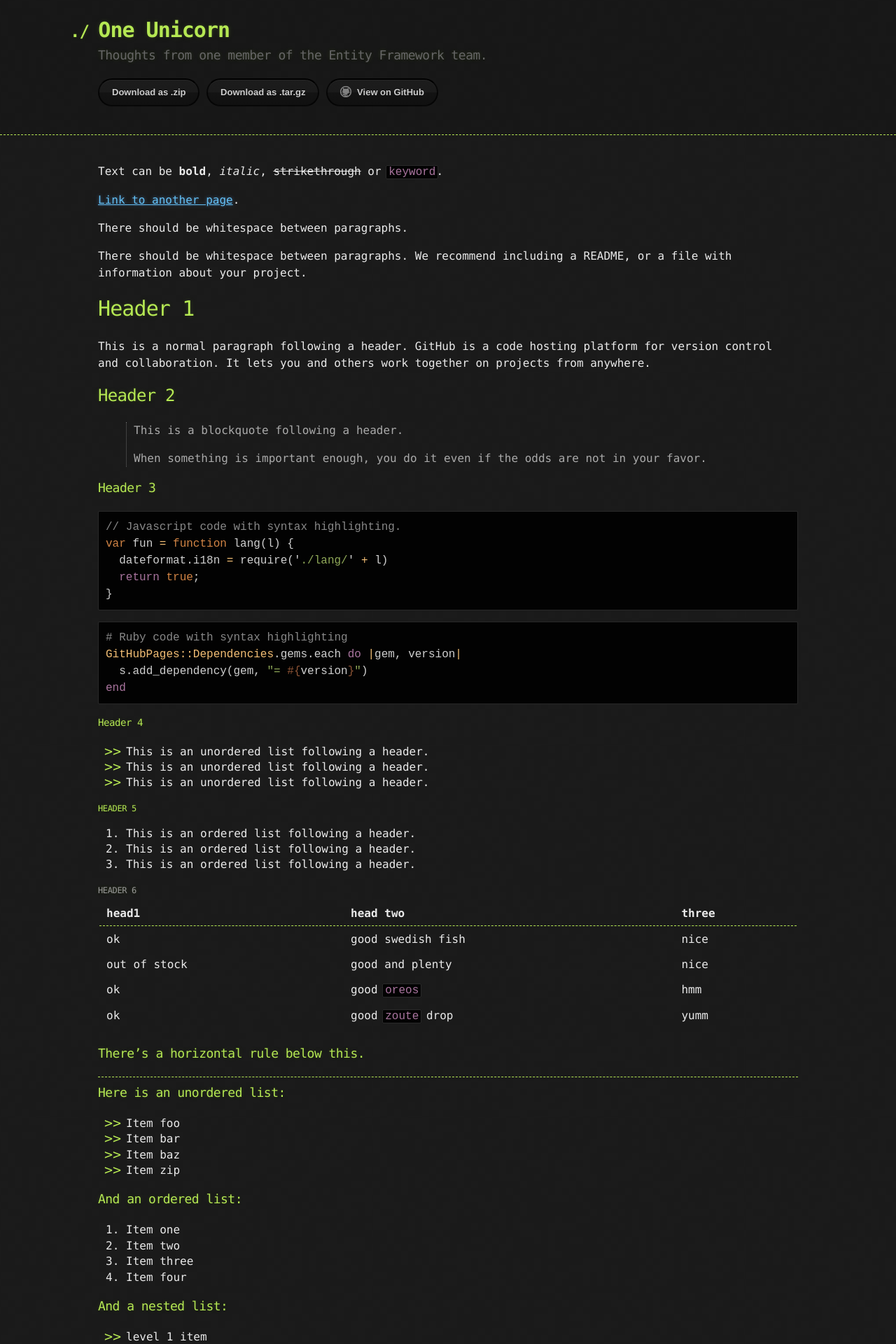
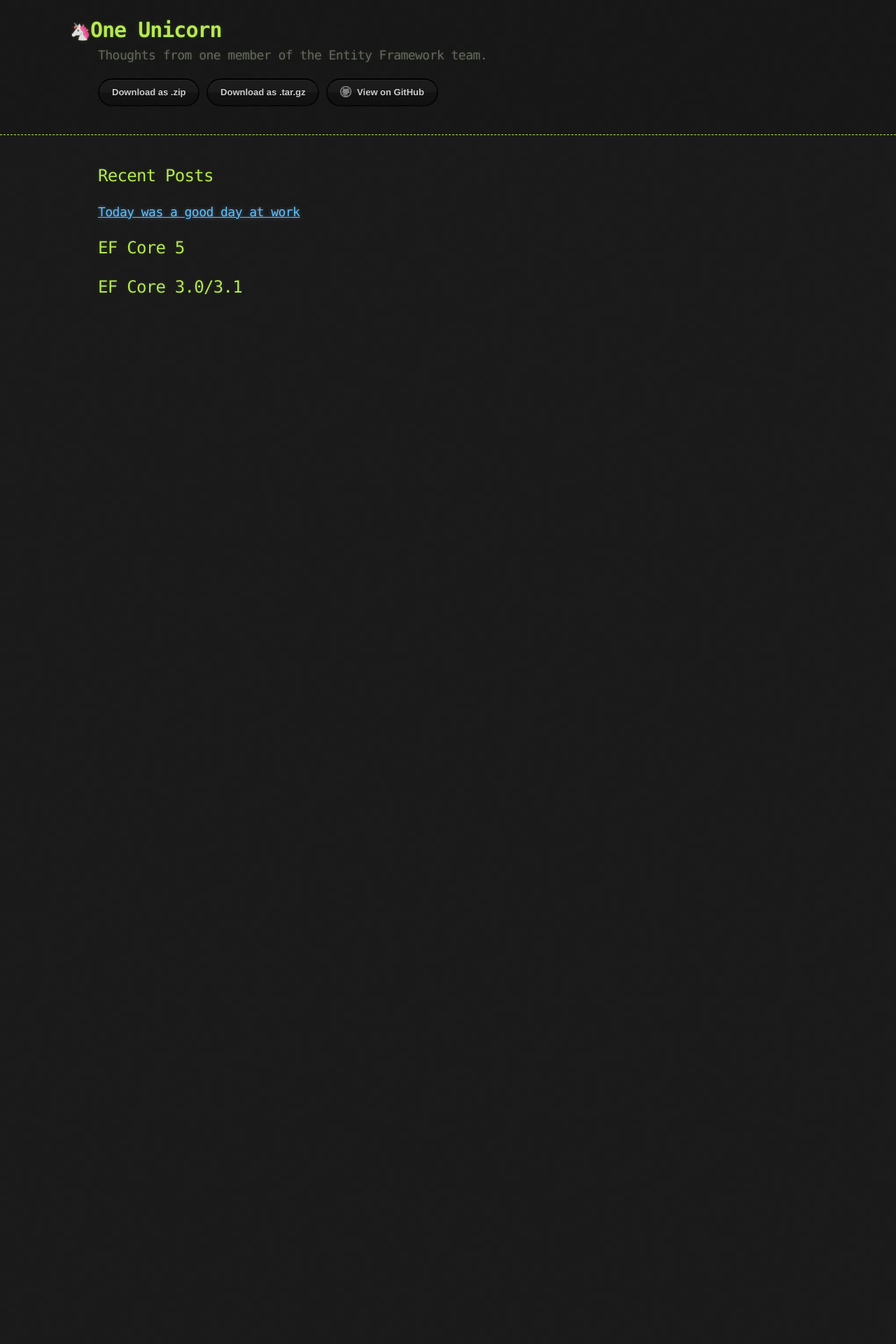
Before and after one commit to ajcvickers/ajcvickers.github.io, a Jekyll site: the page built from index.md, in a window 1280 px wide. Shown: the top 1920 px of the page at 70% size. Built offline with Jekyll 4.4.1, drawn with Linux system fonts in a browser that asks for light colours; our own code applies the rules of GitHub Pages for plain Markdown files; after the commit the page ends 900 px from its top, so only the background shows below that; some of the changed text lies outside the part shown.

Commit message:
How is it?

````diff
--- a/_sass/jekyll-theme-hacker.scss
+++ b/_sass/jekyll-theme-hacker.scss
@@ -78,7 +78,7 @@ header h1 {
 
 
 header h1:before {
-  content: "./ ";
+  content: "🦄";
   font-size: 24px;
 }
 
--- a/index.md
+++ b/index.md
@@ -2,122 +2,12 @@
 layout: default
 ---
 
-Text can be **bold**, _italic_, ~~strikethrough~~ or `keyword`.
+## Recent Posts
 
-[Link to another page](./another-page.html).
+### [Today was a good day at work](_posts/2020-02-05-today-was-a-good-day-at-work.md)
 
-There should be whitespace between paragraphs.
-
-There should be whitespace between paragraphs. We recommend including a README, or a file with information about your project.
-
-# Header 1
-
-This is a normal paragraph following a header. GitHub is a code hosting platform for version control and collaboration. It lets you and others work together on projects from anywhere.
-
-## Header 2
-
-> This is a blockquote following a header.
->
-> When something is important enough, you do it even if the odds are not in your favor.
-
-### Header 3
-
-```js
-// Javascript code with syntax highlighting.
-var fun = function lang(l) {
-  dateformat.i18n = require('./lang/' + l)
-  return true;
-}
-```
-
-```ruby
-# Ruby code with syntax highlighting
-GitHubPages::Dependencies.gems.each do |gem, version|
-  s.add_dependency(gem, "= #{version}")
-end
-```
-
-#### Header 4
-
-*   This is an unordered list following a header.
-*   This is an unordered list following a header.
-*   This is an unordered list following a header.
-
-##### Header 5
-
-1.  This is an ordered list following a header.
-2.  This is an ordered list following a header.
-3.  This is an ordered list following a header.
-
-###### Header 6
-
-| head1        | head two          | three |
-|:-------------|:------------------|:------|
-| ok           | good swedish fish | nice  |
-| out of stock | good and plenty   | nice  |
-| ok           | good `oreos`      | hmm   |
-| ok           | good `zoute` drop | yumm  |
-
-### There's a horizontal rule below this.
-
-* * *
-
-### Here is an unordered list:
-
-*   Item foo
-*   Item bar
-*   Item baz
-*   Item zip
-
-### And an ordered list:
-
-1.  Item one
-1.  Item two
-1.  Item three
-1.  Item four
-
-### And a nested list:
-
-- level 1 item
-  - level 2 item
-  - level 2 item
-    - level 3 item
-    - level 3 item
-- level 1 item
-  - level 2 item
-  - level 2 item
-  - level 2 item
-- level 1 item
-  - level 2 item
-  - level 2 item
-- level 1 item
-
-### Small image
-
-![Octocat](https://github.githubassets.com/images/icons/emoji/octocat.png)
-
-### Large image
-
-![Branching](https://guides.github.com/activities/hello-world/branching.png)
+## EF Core 5
 
 
-### Definition lists can be used with HTML syntax.
 
-<dl>
-<dt>Name</dt>
-<dd>Godzilla</dd>
-<dt>Born</dt>
-<dd>1952</dd>
-<dt>Birthplace</dt>
-<dd>Japan</dd>
-<dt>Color</dt>
-<dd>Green</dd>
-</dl>
-
-```
-Long, single-line code blocks should not wrap. They should horizontally scroll if they are too long. This line should be long enough to demonstrate this.
-```
-
-```
-The final element.
-```
+## EF Core 3.0/3.1
````
Also changed, not shown: thumbnail.png (deleted).
